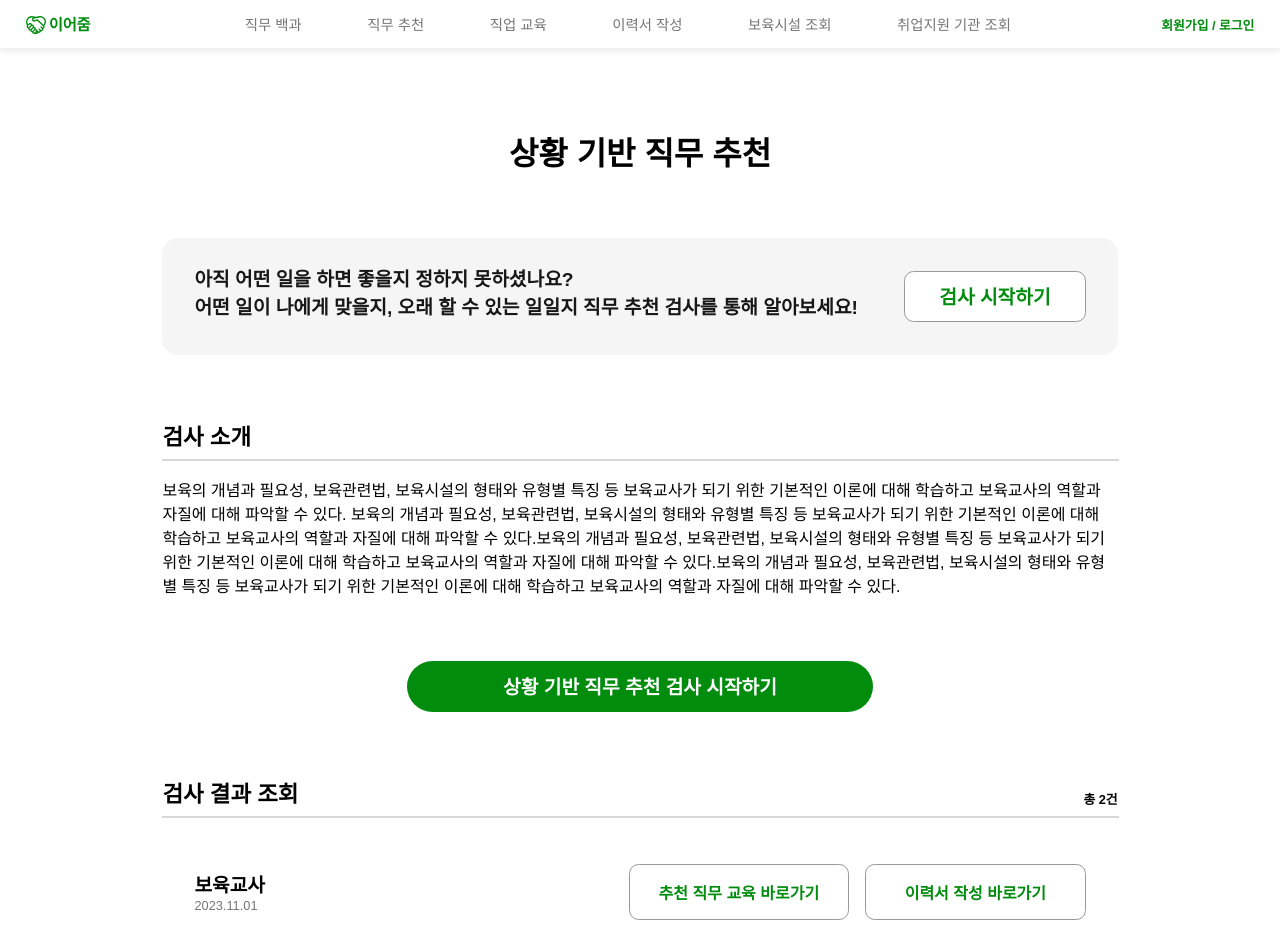
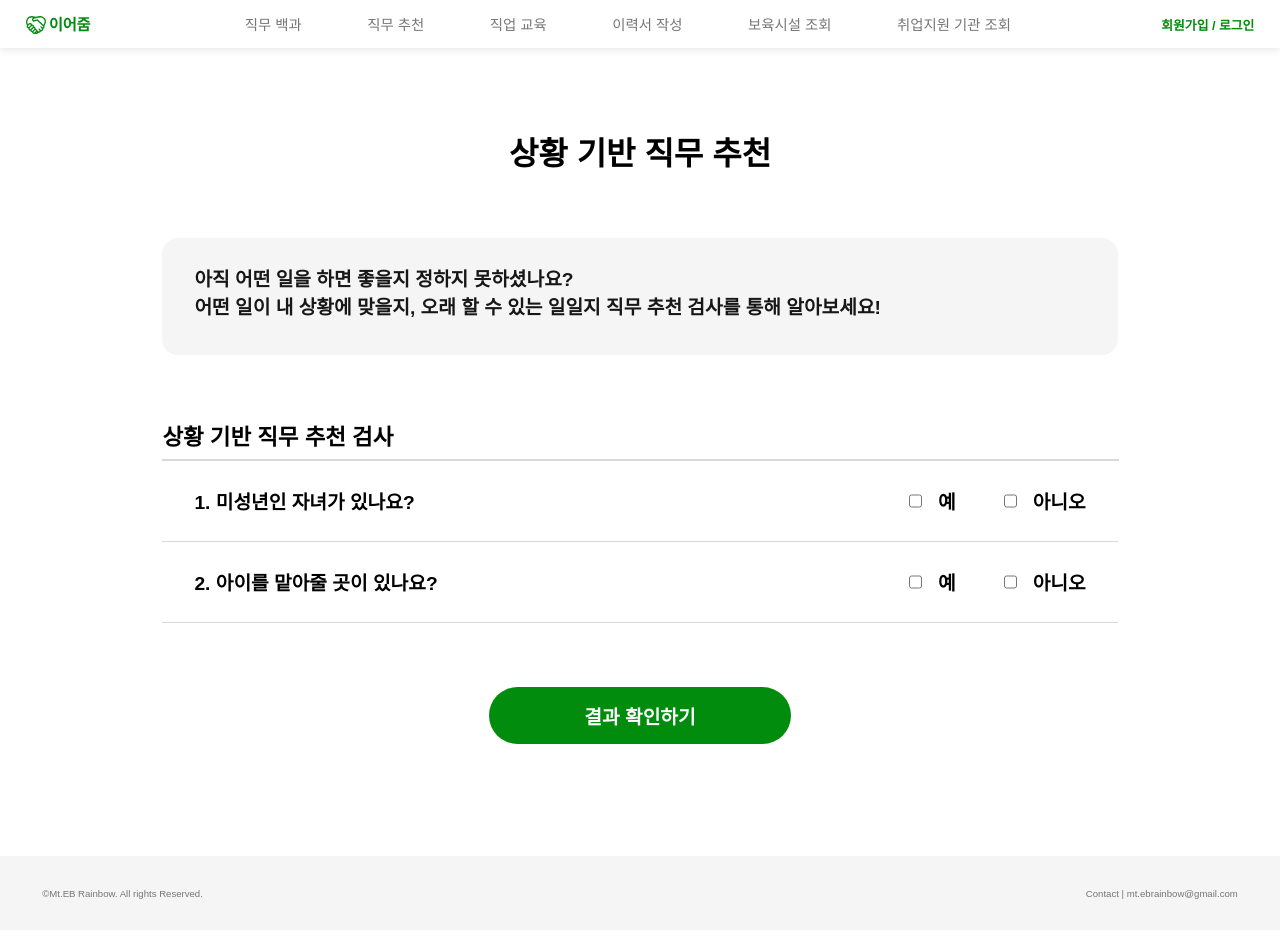
Before and after one commit to Mt-EB-Rainbow/front, a React (Create React App) app: page /recommend in a window 1280 px wide. Shown: the top 952 px of the page. After the commit the page ends 930 px from the top, so only its background shows below. Built offline with nearby package versions, Linux system fonts and the light colour scheme; a web font is replaced by a local one.

Commit message:
feat: 직무 추천 페이지 퍼블리싱

```diff
--- a/src/components/recommendpage/Recommend.jsx
+++ b/src/components/recommendpage/Recommend.jsx
@@ -1,54 +1,30 @@
 import { S } from './Recommend.style';
 import PageTitle from '../_common/PageTitle';
+import RecommendResult from './RecommendResult';
+import { useState } from 'react';
 const Recommend = () => {
+    const [isTest, SetIsTest] = useState(true);
     const testTxt =
-        '아직 어떤 일을 하면 좋을지 정하지 못하셨나요?\n어떤 일이 나에게 맞을지, 오래 할 수 있는 일일지 직무 추천 검사를 통해 알아보세요!';
+        '아직 어떤 일을 하면 좋을지 정하지 못하셨나요?\n어떤 일이 내 상황에 맞을지, 오래 할 수 있는 일일지 직무 추천 검사를 통해 알아보세요!';
+    const onResultClick = () => {
+        SetIsTest(false);
+    };
+
     return (
         <S.Wrapper>
+            {isTest ? (
+                <>
                     <PageTitle text={'상황 기반 직무 추천'} />
                     <S.GrayBox>
-                <S.Title style={{ marginLeft: '2rem' }}>{testTxt}</S.Title>
-                <S.Button
-                    width='11.33rem'
-                    height='3.2rem'
-                    margin='0rem 2rem'
-                    fontSize='1.2rem'
-                >
-                    검사 시작하기
-                </S.Button>
+                        <S.Title style={{ marginLeft: '2rem' }}>
+                            {testTxt}
+                        </S.Title>
                     </S.GrayBox>
                     <S.InfoBox>
-                <S.InfoTitle>검사 소개</S.InfoTitle>
-                <S.Line margin='0.5rem 0 1rem 0' />
-                <S.Info>
-                    보육의 개념과 필요성, 보육관련법, 보육시설의 형태와 유형별
-                    특징 등 보육교사가 되기 위한 기본적인 이론에 대해 학습하고
-                    보육교사의 역할과 자질에 대해 파악할 수 있다. 보육의 개념과
-                    필요성, 보육관련법, 보육시설의 형태와 유형별 특징 등
-                    보육교사가 되기 위한 기본적인 이론에 대해 학습하고
-                    보육교사의 역할과 자질에 대해 파악할 수 있다.보육의 개념과
-                    필요성, 보육관련법, 보육시설의 형태와 유형별 특징 등
-                    보육교사가 되기 위한 기본적인 이론에 대해 학습하고
-                    보육교사의 역할과 자질에 대해 파악할 수 있다.보육의 개념과
-                    필요성, 보육관련법, 보육시설의 형태와 유형별 특징 등
-                    보육교사가 되기 위한 기본적인 이론에 대해 학습하고
-                    보육교사의 역할과 자질에 대해 파악할 수 있다.
-                </S.Info>
-            </S.InfoBox>
-            <S.StartBtn>상황 기반 직무 추천 검사 시작하기</S.StartBtn>
-            <S.InfoBox style={{ marginBottom: '4rem' }}>
-                <S.InlineContainer>
-                    <S.InfoTitle>검사 결과 조회</S.InfoTitle>
-                    <div style={{ fontSize: '0.8rem', fontWeight: '600' }}>
-                        총 2건
-                    </div>
-                </S.InlineContainer>
+                        <S.InfoTitle>상황 기반 직무 추천 검사</S.InfoTitle>
                         <S.Line />
-                <S.ResultContainer>
-                    <S.ColumnContainer>
-                        <S.JobTitle>보육교사</S.JobTitle>
-                        <S.Date>2023.11.01</S.Date>
-                    </S.ColumnContainer>
+                        <S.QuestionBox>
+                            <S.Text>1. 미성년인 자녀가 있나요?</S.Text>
                             <div
                                 style={{
                                     display: 'flex',
@@ -56,15 +32,14 @@ const Recommend = () => {
                                     marginRight: '2rem',
                                 }}
                             >
-                        <S.Button>추천 직무 교육 바로가기</S.Button>
-                        <S.Button>이력서 작성 바로가기</S.Button>
+                                <S.CheckBox type='checkbox' />
+                                <S.Text marginL='0'>예</S.Text>
+                                <S.CheckBox type='checkbox' />
+                                <S.Text marginL='0'>아니오</S.Text>
                             </div>
-                </S.ResultContainer>
-                <S.ResultContainer>
-                    <S.ColumnContainer>
-                        <S.JobTitle>보육교사</S.JobTitle>
-                        <S.Date>2023.11.01</S.Date>
-                    </S.ColumnContainer>
+                        </S.QuestionBox>
+                        <S.QuestionBox>
+                            <S.Text>2. 아이를 맡아줄 곳이 있나요?</S.Text>
                             <div
                                 style={{
                                     display: 'flex',
@@ -72,11 +47,20 @@ const Recommend = () => {
                                     marginRight: '2rem',
                                 }}
                             >
-                        <S.Button>추천 직무 교육 바로가기</S.Button>
-                        <S.Button>이력서 작성 바로가기</S.Button>
+                                <S.CheckBox type='checkbox' />
+                                <S.Text marginL='0'>예</S.Text>
+                                <S.CheckBox type='checkbox' />
+                                <S.Text marginL='0'>아니오</S.Text>
                             </div>
-                </S.ResultContainer>
+                        </S.QuestionBox>
                     </S.InfoBox>
+                    <S.GreenBtn onClick={onResultClick}>
+                        결과 확인하기
+                    </S.GreenBtn>
+                </>
+            ) : (
+                <RecommendResult isTest={isTest} setIsTest={SetIsTest} />
+            )}
         </S.Wrapper>
     );
 };
--- a/src/components/recommendpage/Recommend.style.js
+++ b/src/components/recommendpage/Recommend.style.js
@@ -4,6 +4,14 @@ const S = {};
 S.ColumnContainer = styled.div`
     display: flex;
     flex-direction: column;
+`;
+S.RowContainer = styled.div`
+    display: flex;
+    align-items: center;
+`;
+S.BetweenContainer = styled.div`
+    display: flex;
+    justify-content: space-between;
 `;
 S.Wrapper = styled(S.ColumnContainer)`
     justify-content: center;
@@ -57,39 +65,57 @@ S.Info = styled.div`
     white-space: pre-wrap;
     margin-bottom: 4rem;
 `;
-S.StartBtn = styled.button`
-    width: 29.1rem;
-    height: 3.2rem;
+S.GreenBtn = styled.button`
+    width: 18.9rem;
+    height: 3.6rem;
     background-color: var(--dark-green);
     color: var(--white);
     font-size: 1.2rem;
     font-weight: 600;
-    margin-bottom: 4rem;
     border: none;
     border-radius: 100rem;
+    margin-top: 4rem;
 `;
-S.InlineContainer = styled.div`
-    display: flex;
-    justify-content: space-between;
+S.QuestionBox = styled(S.BetweenContainer)`
+    height: 5rem;
+    border-bottom: 1px solid var(--light-gray);
+    align-items: center;
+`;
+S.CheckBox = styled.input`
+    width: 1rem;
+    height: 1rem;
+    border-radius: 100rem;
+    border: 1px so;
+`;
+S.InlineContainer = styled(S.BetweenContainer)`
     align-items: end;
 `;
-S.ResultContainer = styled.div`
-    display: flex;
-    justify-content: space-between;
+S.ResultTitle = styled.div`
+    color: var(--dark-green);
+    font-size: 1.6rem;
+    font-weight: 700;
+    margin-left: 2rem;
+`;
+S.ResultContainer = styled(S.BetweenContainer)`
     align-items: center;
     width: 59.7rem;
     height: 9.2rem;
     border-bottom: 1px solid var(--light-gray);
 `;
-S.JobTitle = styled.div`
+S.Text = styled.div`
     font-size: 1.2rem;
     font-weight: 600;
+    margin-left: ${props => (props.marginL ? props.marginL : '2rem')};
+`;
+S.CheckBox = styled.input`
     margin-left: 2rem;
 `;
-S.Date = styled.div`
-    color: var(--dark-gray);
-    font-size: 0.8rem;
-    font-weight: 400;
+S.Thumbnail = styled.img`
     margin-left: 2rem;
+    width: 4rem;
+    height: 4rem;
+    border-radius: 1rem;
+    background-color: var(--light-gray);
 `;
+
 export { S };
--- /dev/null
+++ b/src/components/recommendpage/RecommendResult.jsx
@@ -0,0 +1,73 @@
+import { S } from './Recommend.style';
+import PageTitle from '../_common/PageTitle';
+const RecommendResult = ({ isTest, setIsTest }) => {
+    return (
+        <>
+            <PageTitle text={'상황 기반 직무 추천 결과'} />
+            <S.GrayBox
+                style={{
+                    flexDirection: 'column',
+                    justifyContent: 'center',
+                    alignItems: 'flex-start',
+                }}
+            >
+                <S.Text>나에게 가장 잘 맞는 직무 리스트</S.Text>
+                <S.ResultTitle>
+                    독서 논술 지도사, 요가 지도사, 체험학습 강사, 학원 지도사
+                </S.ResultTitle>
+            </S.GrayBox>
+            <S.InfoBox style={{ marginBottom: '4rem' }}>
+                <S.InlineContainer>
+                    <S.InfoTitle>추천 직무 더 알아보기</S.InfoTitle>
+                    <div style={{ fontSize: '0.8rem', fontWeight: '600' }}>
+                        총 2건
+                    </div>
+                </S.InlineContainer>
+                <S.Line />
+                <S.ResultContainer>
+                    <S.RowContainer>
+                        <S.Thumbnail />
+                        <S.Text>보육교사</S.Text>
+                    </S.RowContainer>
+                    <div
+                        style={{
+                            display: 'flex',
+                            gap: '1rem',
+                            marginRight: '2rem',
+                        }}
+                    >
+                        <S.Button>추천 직무 백과 바로가기</S.Button>
+                        <S.Button>추천 직업 교육 바로가기</S.Button>
+                    </div>
+                </S.ResultContainer>
+                <S.ResultContainer>
+                    <S.RowContainer>
+                        <S.Thumbnail />
+                        <S.Text>보육교사</S.Text>
+                    </S.RowContainer>
+                    <div
+                        style={{
+                            display: 'flex',
+                            gap: '1rem',
+                            marginRight: '2rem',
+                        }}
+                    >
+                        <S.Button>추천 직무 백과 바로가기</S.Button>
+                        <S.Button>추천 직업 교육 바로가기</S.Button>
+                    </div>
+                </S.ResultContainer>
+                <div>
+                    <S.RowContainer
+                        style={{ justifyContent: 'center', gap: '1.5rem' }}
+                    >
+                        <S.GreenBtn onClick={() => setIsTest(true)}>
+                            검사 다시 하기
+                        </S.GreenBtn>
+                        <S.GreenBtn>이력서 작성 바로가기</S.GreenBtn>
+                    </S.RowContainer>
+                </div>
+            </S.InfoBox>
+        </>
+    );
+};
+export default RecommendResult;
```
Lines whose indentation alone changed are shown as unchanged.
